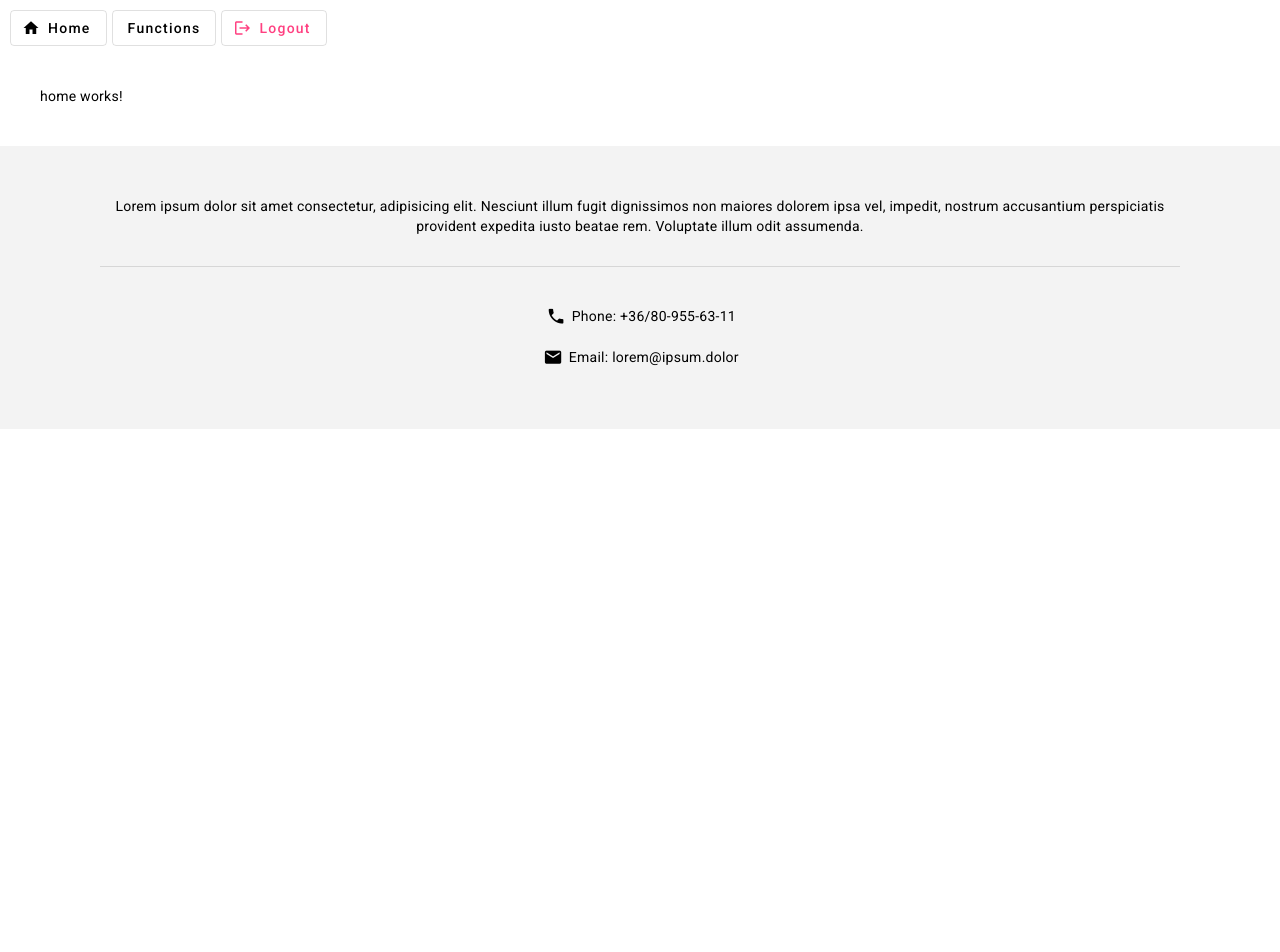
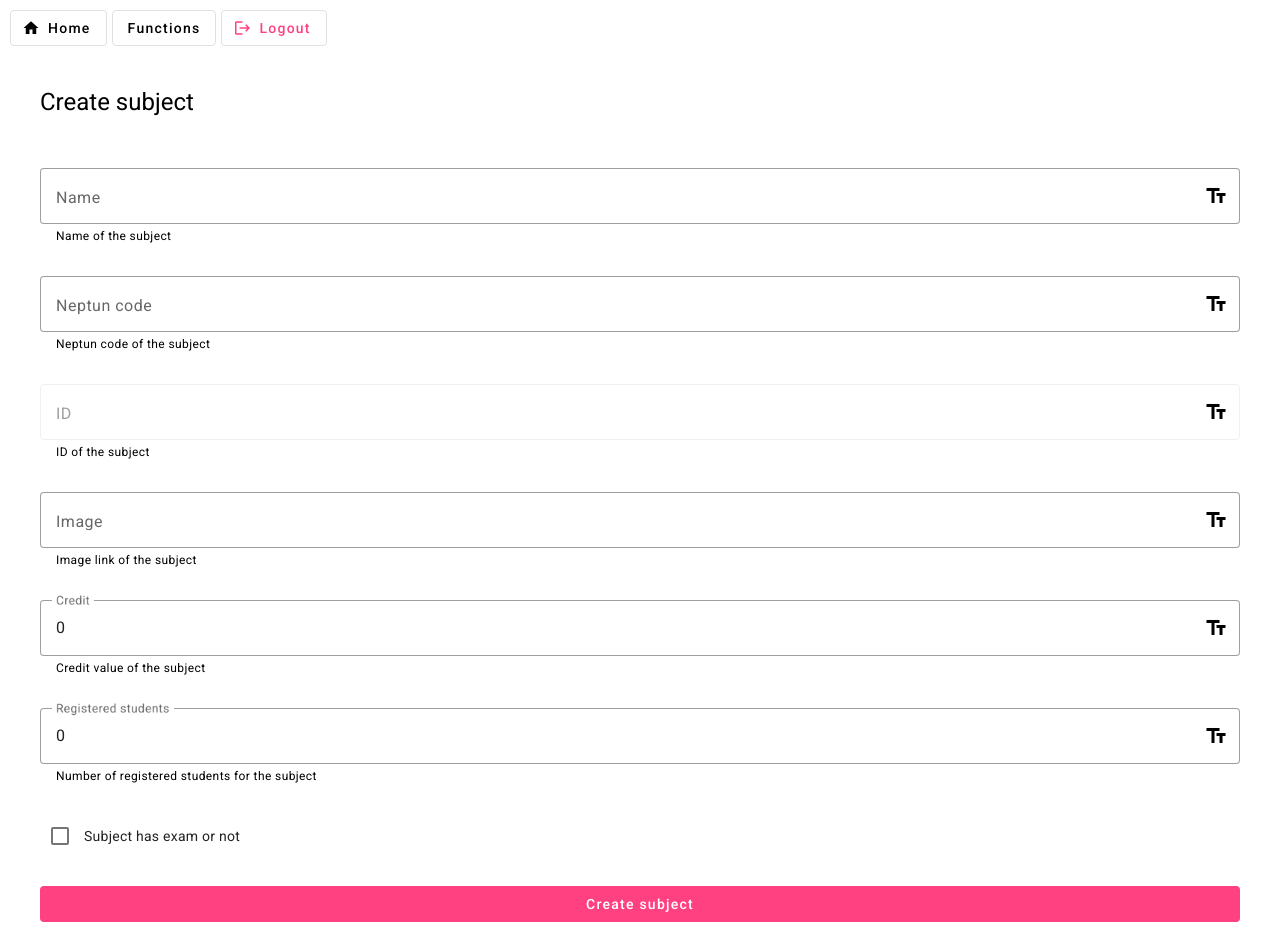
Before and after one commit to siposm/oktatas-frontend-dev, an Angular app in the folder modul-12/myApp/: page /create-subject in a window 1280 px wide. Before the commit this address led to /home. Shown: the top 952 px of the page. Before the commit the page ends 810 px from the top, so only its background shows below. Built offline with nearby package versions, Linux system fonts and the light colour scheme; sample sign-in values are in the browser's storage.

Commit message:
create subject + routing w/ guard added

```diff
--- a/modul-12/myApp/src/app/app-routing.module.ts
+++ b/modul-12/myApp/src/app/app-routing.module.ts
@@ -1,6 +1,7 @@
 import { NgModule } from '@angular/core';
 import { RouterModule, Routes } from '@angular/router';
 import { ApiService } from './api.service';
+import { CreateSubjectComponent } from './create-subject/create-subject.component';
 import { HomeComponent } from './home/home.component';
 import { ListSubjectsComponent } from './list-subjects/list-subjects.component';
 import { ListTeachersComponent } from './list-teachers/list-teachers.component';
@@ -15,6 +16,7 @@ const routes: Routes = [
   { path: 'teachers', component: ListTeachersComponent },
   { path: 'update-teacher/:id', component: UpdateTeacherComponent, canActivate: [ApiService] },
   { path: 'update-subject/:id', component: UpdateSubjectComponent, canActivate: [ApiService] },
+  { path: 'create-subject', component: CreateSubjectComponent, canActivate: [ApiService] },
   { path: 'register', component: RegisterComponent },
   { path: 'login', component: LoginComponent },
   { path: 'logout', component: LogoutComponent },
--- a/modul-12/myApp/src/app/app.module.ts
+++ b/modul-12/myApp/src/app/app.module.ts
@@ -32,6 +32,7 @@ import { LoginComponent } from './login/login.component';
 import { LogoutComponent } from './logout/logout.component';
 import { UpdateTeacherComponent } from './update-teacher/update-teacher.component';
 import { UpdateSubjectComponent } from './update-subject/update-subject.component';
+import { CreateSubjectComponent } from './create-subject/create-subject.component';
 
 @NgModule({
   declarations: [
@@ -45,7 +46,8 @@ import { UpdateSubjectComponent } from './update-subject/update-subject.componen
     LoginComponent,
     LogoutComponent,
     UpdateTeacherComponent,
-    UpdateSubjectComponent
+    UpdateSubjectComponent,
+    CreateSubjectComponent
   ],
   imports: [
     BrowserModule,
--- /dev/null
+++ b/modul-12/myApp/src/app/create-subject/create-subject.component.html
@@ -0,0 +1,64 @@
+<h1>Create subject</h1>
+
+<mat-form-field appearance="outline">
+    <mat-label>Name</mat-label>
+    <input matInput
+        [(ngModel)]="this.subject.name">
+    <mat-icon matSuffix>text_fields</mat-icon>
+    <mat-hint>Name of the subject</mat-hint>
+</mat-form-field>
+
+<mat-form-field appearance="outline">
+    <mat-label>Neptun code</mat-label>
+    <input matInput
+        [(ngModel)]="this.subject.neptun">
+    <mat-icon matSuffix>text_fields</mat-icon>
+    <mat-hint>Neptun code of the subject</mat-hint>
+</mat-form-field>
+
+<mat-form-field appearance="outline">
+    <mat-label>ID</mat-label>
+    <input matInput
+        disabled
+        [(ngModel)]="this.subject.id">
+    <mat-icon matSuffix>text_fields</mat-icon>
+    <mat-hint>ID of the subject</mat-hint>
+</mat-form-field>
+
+<mat-form-field appearance="outline">
+    <mat-label>Image</mat-label>
+    <input matInput
+        [(ngModel)]="this.subject.image">
+    <mat-icon matSuffix>text_fields</mat-icon>
+    <mat-hint>Image link of the subject</mat-hint>
+</mat-form-field>
+
+<mat-form-field appearance="outline">
+    <mat-label>Credit</mat-label>
+    <input matInput
+        [(ngModel)]="this.subject.credit">
+    <mat-icon matSuffix>text_fields</mat-icon>
+    <mat-hint>Credit value of the subject</mat-hint>
+</mat-form-field>
+
+<mat-form-field appearance="outline">
+    <mat-label>Registered students</mat-label>
+    <input matInput
+        [(ngModel)]="this.subject.registeredStudents">
+    <mat-icon matSuffix>text_fields</mat-icon>
+    <mat-hint>Number of registered students for the subject</mat-hint>
+</mat-form-field>
+
+<mat-checkbox
+    [(ngModel)]="this.subject.exam"
+>
+    Subject has exam or not
+</mat-checkbox>
+
+<button
+    mat-flat-button
+    color="accent"
+    (click)="createSubject()"
+>
+    Create subject
+</button>
--- /dev/null
+++ b/modul-12/myApp/src/app/create-subject/create-subject.component.scss
@@ -0,0 +1,8 @@
+h1 {
+    margin-bottom: 50px;
+}
+
+mat-form-field, mat-checkbox, button {
+    width: 100%;
+    margin-bottom: 30px;
+}
--- /dev/null
+++ b/modul-12/myApp/src/app/create-subject/create-subject.component.ts
@@ -0,0 +1,44 @@
+import { HttpClient, HttpHeaders } from '@angular/common/http';
+import { Component } from '@angular/core';
+import { MatSnackBar } from '@angular/material/snack-bar';
+import { Subject } from '../_models/subject';
+
+@Component({
+  selector: 'app-create-subject',
+  templateUrl: './create-subject.component.html',
+  styleUrls: ['./create-subject.component.scss']
+})
+export class CreateSubjectComponent {
+  http: HttpClient
+  subject: Subject
+  snackBar:MatSnackBar
+  deleteDisabled: boolean
+
+  constructor(http: HttpClient, snackBar:MatSnackBar) {
+    this.http = http
+    this.subject = new Subject()
+    this.snackBar = snackBar
+    this.deleteDisabled = true
+  }
+
+  public createSubject() : void {
+    let headers = new HttpHeaders({
+      'Content-Type': 'application/json',
+      'Authorization': 'Bearer ' + localStorage.getItem('nikprog-practiceapi-token')
+    })
+    this.http
+      .post(
+        'https://practiceapi.nikprog.hu/Subject',
+        this.subject,
+        { headers: headers }
+      )
+      .subscribe(
+        (success) => {
+          this.snackBar.open("Create was successful!", "Close", { duration: 5000 })
+        },
+        (error) => {
+          this.snackBar.open("Error occured, please try again.", "Close", { duration: 5000 })
+        }
+      )
+  }
+}
--- a/modul-12/myApp/src/app/navigation/navigation.component.html
+++ b/modul-12/myApp/src/app/navigation/navigation.component.html
@@ -8,6 +8,7 @@
     <mat-menu #menu="matMenu">
         <button mat-menu-item routerLink="/teachers">List Teachers</button>
         <button mat-menu-item routerLink="/subjects">List Subjects</button>
+        <button mat-menu-item routerLink="/create-subject" *ngIf="this.api.isLoggedIn()">Create Subject</button>
     </mat-menu>
 
     <button mat-stroked-button routerLink="/register" *ngIf="!this.api.isLoggedIn()">Register</button>
```
Also changed, not shown: 1 other file (tests, documents, lock files or other folders).
